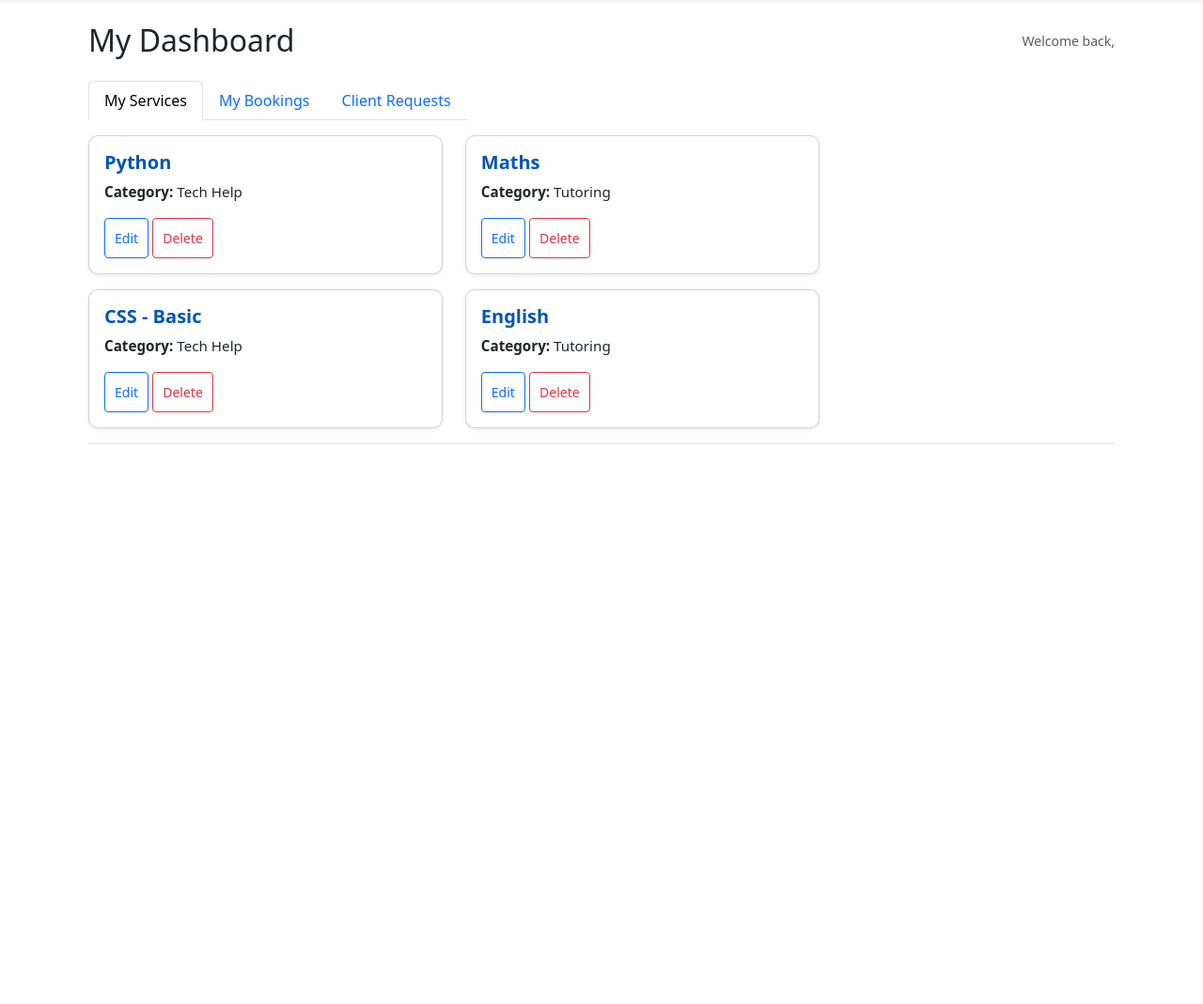
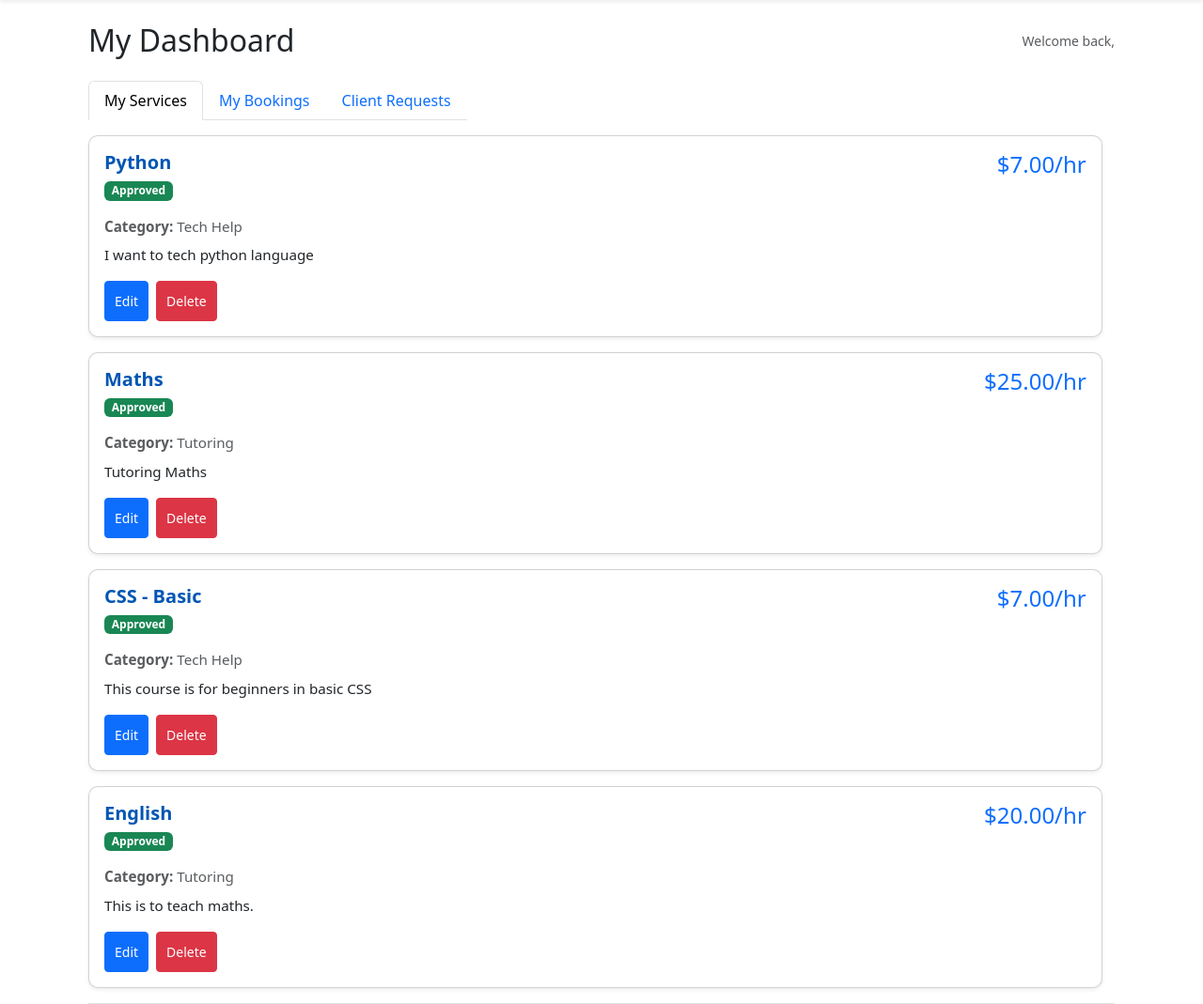
Before and after one commit to agodahdev/Skillbridge, a Django app: template skillbridge/services/templates/services/dashboard.html in a window 1280 px wide. Shown: the part 56-1125 px from the top of the page at 94% size. Before the commit the page ends 529 px from the top, so only its background shows below. Run offline with Django 5.2, Linux system fonts and the light colour scheme; the template is opened without the code that fills it: values that come from a table or form of the project are taken from there, others are empty; data comes from the database, SQL or seed files in the repository.

Commit message:
Improve service card layout with full width and more details

```diff
--- a/skillbridge/services/templates/services/dashboard.html
+++ b/skillbridge/services/templates/services/dashboard.html
@@ -36,25 +36,44 @@
     {% if my_services %}
         <div class="row">
             {% for service in my_services %}
-                    <div class="col-md-6 mb-3">
-                        <div class="card shadow-sm">
+            <div class="col-12 mb-3">
+                <div class="card shadow-sm h-100">
                     <div class="card-body">
-                                <h5 class="card-title">{{ service.title }}</h5>
-                                <p class="card-text"><strong>Category:</strong> {{ service.category }}</p>
-                                <a href="{% url 'edit_service' service.id %}" class="btn btn-sm btn-outline-primary">Edit</a>
+                        <div class="d-flex justify-content-between align-items-start mb-3">
+                            <div>
+                                <h5 class="card-title mb-1">{{ service.title }}</h5>
+                                <span class="badge
+                                    {% if service.is_approved %}bg-success
+                                    {% else %}bg-warning{% endif %}">
+                                    {% if service.is_approved %}Approved{% else %}Pending Approval{% endif %}
+                                </span>
+                            </div>
+                            <h4 class="text-primary mb-0">${{ service.rate_per_hour }}/hr</h4>
+                        </div>
+
+                        <p class="card-text text-muted mb-2">
+                            <strong>Category:</strong> {{ service.category }}
+                        </p>
+
+                        <p class="card-text">{{ service.description|truncatewords:20 }}</p>
+
+                        <div class="d-flex gap-2 mt-3">
+                            <a href="{% url 'edit_service' service.id %}" class="btn btn-sm btn-primary">
+                                <i class="bi bi-pencil"></i> Edit
+                            </a>
 
                             <!-- Delete button with modal -->
                             <form id="delete-form-{{ service.id }}" method="POST" action="{% url 'delete_service' service.id %}" class="d-inline">
                                 {% csrf_token %}
                                 <button type="button"
-                                            class="btn btn-sm btn-outline-danger"
+                                        class="btn btn-sm btn-danger"
                                         data-bs-toggle="modal"
                                         data-bs-target="#confirmDeleteModal"
                                         data-form-id="delete-form-{{ service.id }}">
-                                        Delete
+                                    <i class="bi bi-trash"></i> Delete
                                 </button>
                             </form>
-
+                        </div>
                     </div>
                 </div>
             </div>
@@ -64,7 +83,6 @@
        <p class="text-muted">You haven't submitted any services yet.</p>
        {% endif %}
      </div>
-
         <!-- My Bookings Tab -->
         <div class="tab-pane fade" id="my-bookings" role="tabpanel" aria-labelledby="my-bookings-tab">
             {% if my_bookings %}
```
Lines whose indentation alone changed are shown as unchanged.
